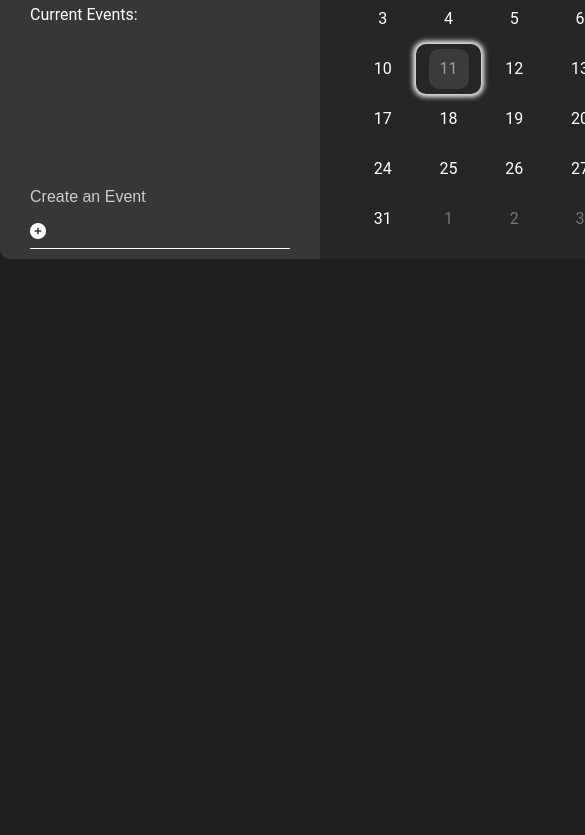
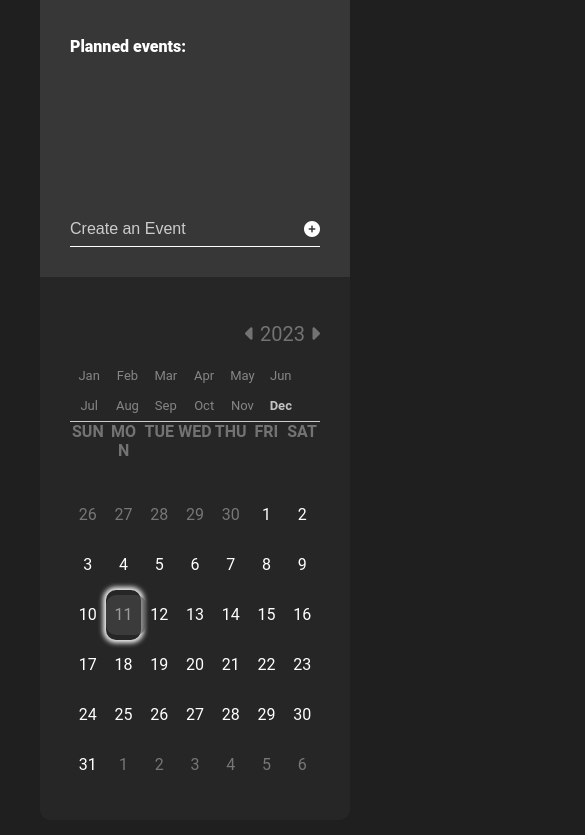
Before and after one commit to jolley34/calender-cypress-project, a website: page public/index.html in a window 390 px wide. Shown: the part 393-1228 px from the top of the page, 585 px wide, since content can reach past the window. Before the commit the page ends 844 px from the top, so only its background shows below. Drawn offline with Linux system fonts and the light colour scheme.

Commit message:
responsive

```diff
--- a/public/index.html
+++ b/public/index.html
@@ -17,7 +17,7 @@
   </head>
   <body>
     <canvas class="weather"></canvas>
-    <header>
+    <header data-cy="welcome-segment">
       <h1 id="todaysMonthDate"><!-- JS --></h1>
       <div class="flex">
         <h2 id="todaysDay"><!-- JS--></h2>
@@ -45,7 +45,7 @@
               <div class="calendar-left-side-day-of-week"></div>
             </div>
             <div class="current-day-events">
-              <div>Current Events:</div>
+              <div class="event-title">Planned events:</div>
               <ul class="current-day-events-list">
                 <li>
                   <i class="fa-solid fa-xmark cursor-pointer delete-event" style="display: none;"></i>
@@ -81,10 +81,11 @@
               <ul class="calendar-month"></ul>
             </div>
             <div class="calendar-week-list">
-              <ul class="calendar-week"></ul>
+              <ul class="calendar-week">
+              </ul>
             </div>
             <div class="calendar-day-list">
-              <ul class="calendar-days" data-cy="calendar-cell"></ul>
+              <ul class="calendar-days"></ul>
             </div>
           </div>
         </div>
--- a/public/style.css
+++ b/public/style.css
@@ -45,7 +45,6 @@ canvas {
   z-index: 1;
 }
 
-
 .location-weather {
   color: white;
 }
@@ -62,7 +61,6 @@ canvas {
   color: white;
   z-index: 2;
 }
-
 
 nav {
   padding-inline: 2rem;
@@ -107,16 +105,21 @@ header {
   margin: auto;
 }
 
+aside {
+  padding-inline: 20rem;
+}
+
 .has-event {
   background-color: #848484;
 }
 
 .calendar {
+  margin: 2rem;
+  display: flex;
+  justify-content: space-between;
   backdrop-filter: blur(25px);
   z-index: 2;
   background: rgba(52, 52, 52, 0.366);
-  width: 840px;
-  height: 490px;
   border-radius: 10px;
   overflow: hidden;
 }
@@ -144,9 +147,8 @@ header {
   height: 100%;
 }
 .calendar .left-side {
-  width: 320px;
   background: #373737;
-  float: left;
+  width: 30%;
 }
 .calendar .current-day,
 .calendar .current-day-events {
@@ -189,7 +191,6 @@ header {
   line-height: 34px;
 }
 .calendar .right-side {
-  width: 520px;
   float: right;
 }
 .calendar .calendar-change-year {
@@ -229,7 +230,6 @@ header {
 }
 .calendar .calendar-days li {
   color: white;
-  width: calc(460px / 7);
   height: 50px;
   line-height: 50px;
 }
@@ -274,8 +274,94 @@ header {
   color: #737373;
   border-top: 1px solid #ccc;
 }
+
+.event-title {
+  margin-bottom: 1rem;
+  font-weight: 900;
+}
+
+.add-event-day {
+  display: flex;
+}
+
+li {
+  word-break: break-all;
+  display: flex;
+  flex-wrap: wrap;
+  justify-content: space-between;
+}
+
+.calendar .calendar-week {
+  display: flex;
+  justify-content: space-between;
+}
+
 .calendar .calendar-week li {
-  width: calc(460px / 7);
-  height: 30px;
-  line-height: 30px;
+  width: calc(100% / 7);
 }
+
+.calendar .calendar-days {
+  display: flex;
+  flex-wrap: wrap;
+}
+
+.calendar .calendar-days li {
+  flex: 1 0 calc(100% / 7);
+}
+
+@media (max-width: 1492px) {
+  aside {
+    padding-inline: 16rem;
+  }
+}
+
+@media (max-width: 1366px) {
+  aside {
+    padding-inline: 12rem;
+  }
+}
+
+@media (max-width: 1232px) {
+  aside {
+    padding-inline: 8rem;
+  }
+}
+
+@media (max-width: 1100px) {
+  aside {
+    padding-inline: 6rem;
+  }
+}
+
+@media (max-width: 1036px) {
+  aside {
+    padding-inline: 4rem;
+  }
+}
+
+@media (max-width: 975px) {
+  aside {
+    padding-inline: 2rem;
+  }
+}
+
+@media (max-width: 905px) {
+  aside {
+    padding-inline: 0.5rem;
+  }
+}
+
+@media (max-width: 855px) {
+  aside {
+    padding-inline: 0.5rem;
+  }
+
+  .calendar {
+    flex-wrap: wrap;
+  }
+
+  .calendar .left-side {
+    background: #373737;
+    width: 100%;
+  }
+}
```
